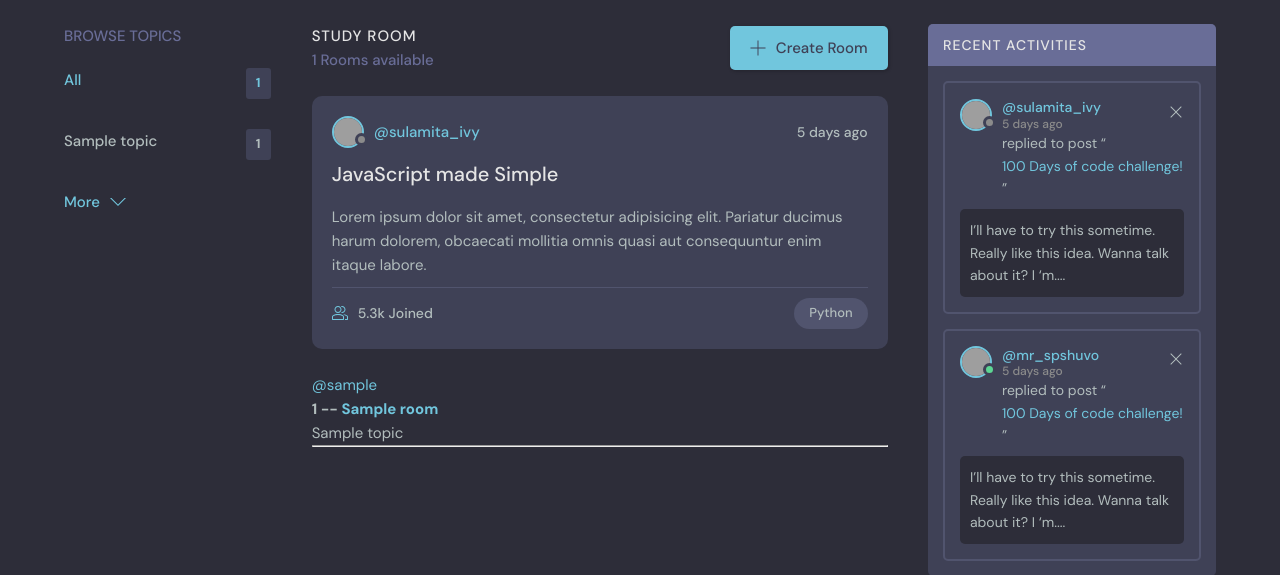
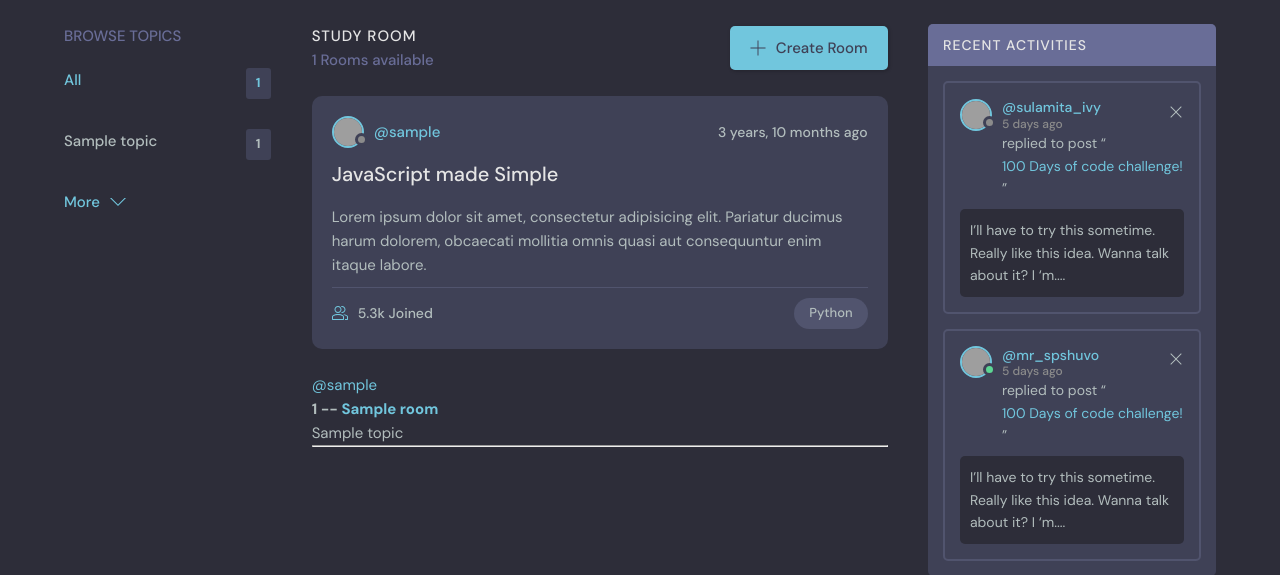
Before and after one commit to EnSabahNurX/StudyBud_Django_Project, a Django app: template base/templates/base/index.html in a window 1280 px wide. Shown: the part 76-651 px from the top of the page. Run offline with Django 4.2, Linux system fonts and the light colour scheme; the template is opened without the code that fills it: most values are stand-ins (such as "Sample title", 1, 10 or a date in 2020); grey boxes are pictures that could not be loaded.

```diff
--- a/base/templates/base/feed_component.html
+++ b/base/templates/base/feed_component.html
@@ -5,10 +5,10 @@
             <div class="avatar avatar--small">
                 <img src="https://randomuser.me/api/portraits/women/11.jpg" />
             </div>
-            <span>@sulamita_ivy</span>
+            <span>@{{room.host.username}}</span>
         </a>
         <div class="roomListRoom__actions">
-            <span>5 days ago</span>
+            <span>{{room.created|timesince}} ago</span>
         </div>
     </div>
     <div class="roomListRoom__content">
```
